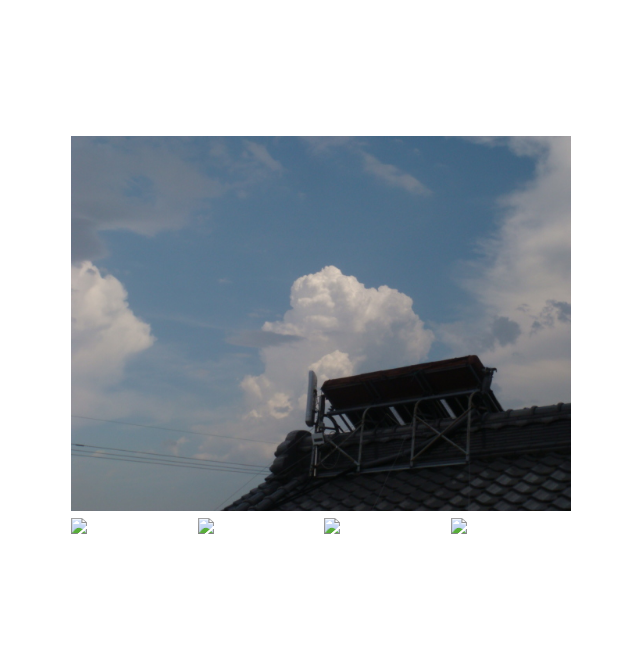
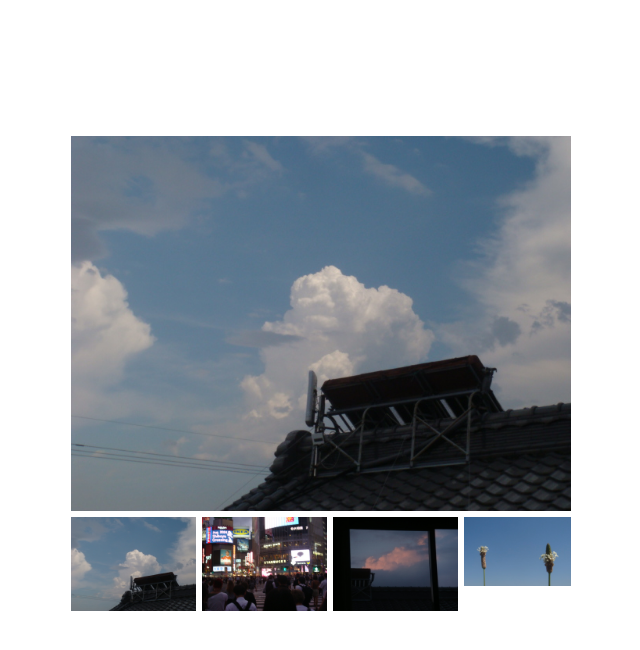
Before and after one commit to nishimoriken/nishimoriken.github.io, a plain HTML site: page picture.html in a window 1280 px wide. Shown: the whole page, without its empty margins (319-959 px from the left). Drawn offline with Linux system fonts and the light colour scheme.

Commit message:
add picture.html

```diff
--- a/picture.html
+++ b/picture.html
@@ -45,10 +45,10 @@ li:last-of-type {
             <img src="https://github.com/nishimoriken/nishimoriken.github.io/blob/main/images/img1.JPG?raw=true" id="bigimg">
         </div>
         <ul>
-            <li><img src="./images/thumb-img1.jpg" class="thumb" data-image="https://github.com/nishimoriken/nishimoriken.github.io/blob/main/images/img1.JPG?raw=true"></li>
-            <li><img src="./images/thumb-img2.jpg" class="thumb" data-image="https://github.com/nishimoriken/nishimoriken.github.io/blob/main/images/img2.JPG?raw=true"></li>
-            <li><img src="./images/thumb-img3.jpg" class="thumb" data-image="https://github.com/nishimoriken/nishimoriken.github.io/blob/main/images/img3.JPG?raw=true"></li>
-            <li><img src="./images/thumb-img4.jpg" class="thumb" data-image="https://github.com/nishimoriken/nishimoriken.github.io/blob/main/images/img4.JPG?raw=true"></li>
+            <li><img src="https://github.com/nishimoriken/nishimoriken.github.io/blob/main/images/img1.JPG?raw=true" class="thumb" data-image="https://github.com/nishimoriken/nishimoriken.github.io/blob/main/images/img1.JPG?raw=true"></li>
+            <li><img src="https://github.com/nishimoriken/nishimoriken.github.io/blob/main/images/img2.JPG?raw=true" class="thumb" data-image="https://github.com/nishimoriken/nishimoriken.github.io/blob/main/images/img2.JPG?raw=true"></li>
+            <li><img src="https://github.com/nishimoriken/nishimoriken.github.io/blob/main/images/img3.JPG?raw=true" class="thumb" data-image="https://github.com/nishimoriken/nishimoriken.github.io/blob/main/images/img3.JPG?raw=true"></li>
+            <li><img src="https://github.com/nishimoriken/nishimoriken.github.io/blob/main/images/img4.JPG?raw=true" class="thumb" data-image="https://github.com/nishimoriken/nishimoriken.github.io/blob/main/images/img4.JPG?raw=true"></li>
         </ul>
     </div>
 </section>
```
